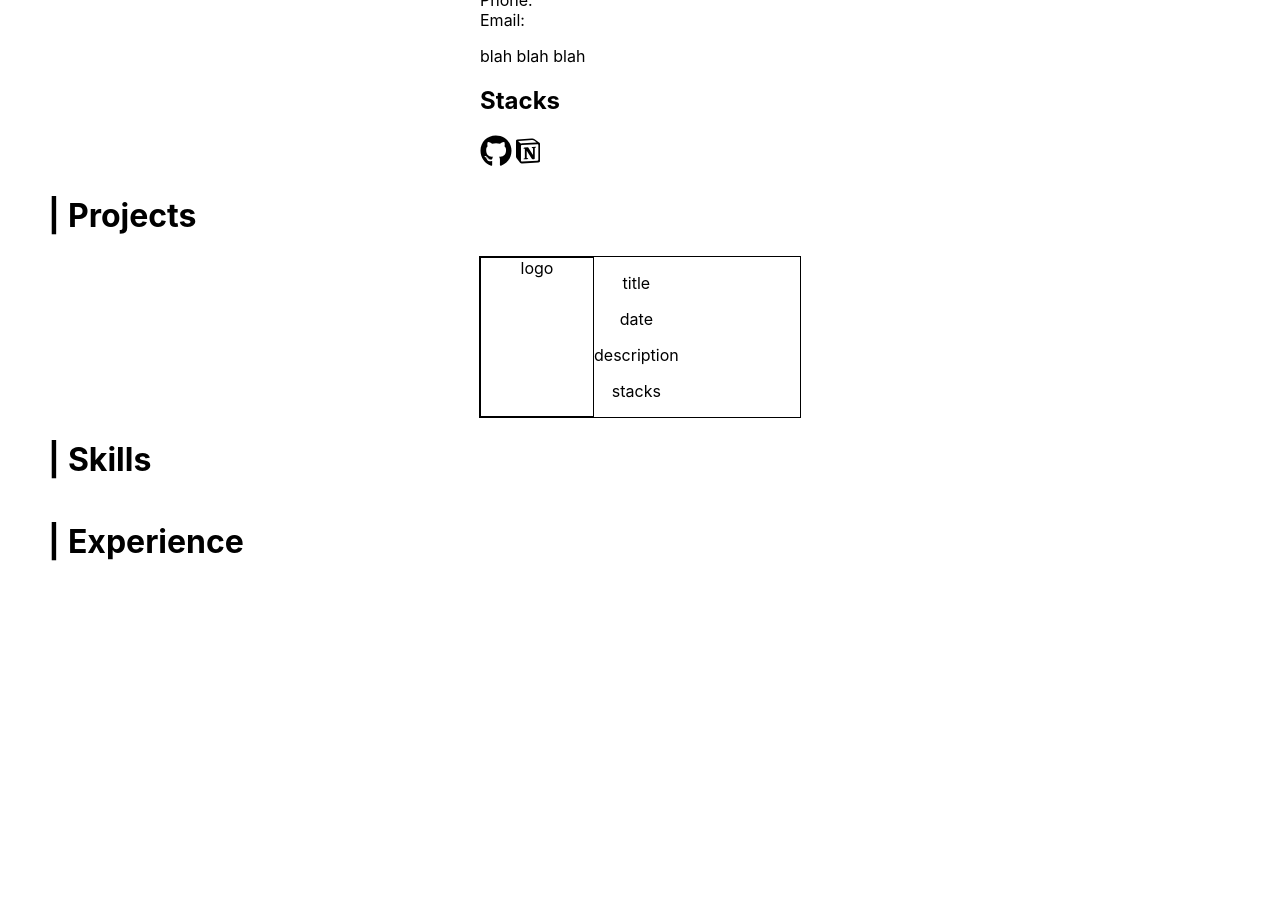
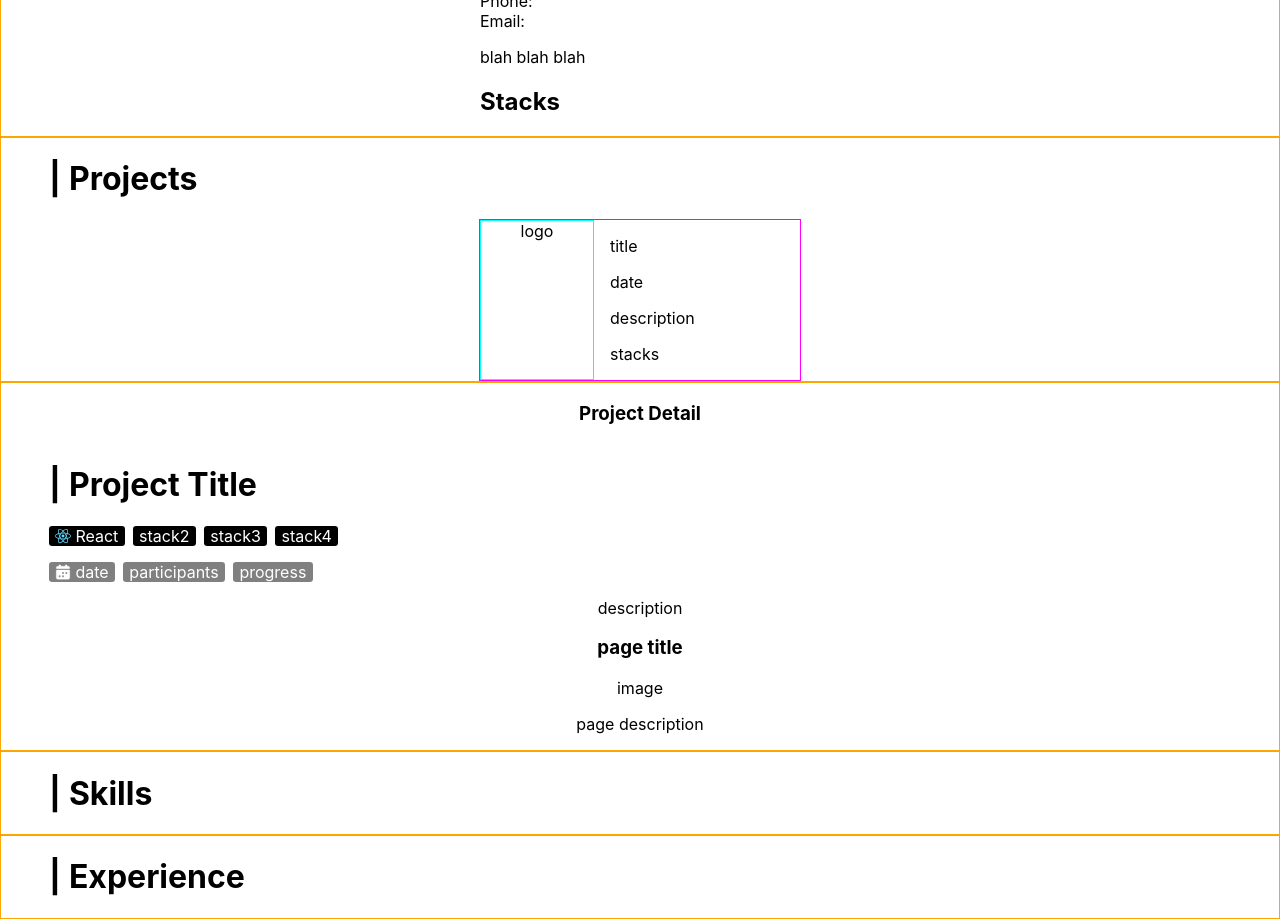
Before and after one commit to dittu08/dittu08.github.io, a React (Create React App) app: page / in a window 1280 px wide. Shown: the part 480-1399 px from the top of the page. Before the commit the page ends 1062 px from the top, so only its background shows below. Built offline with nearby package versions, Linux system fonts and the light colour scheme.

Commit message:
UPDATE ProjDetail.js

```diff
--- a/src/App.js
+++ b/src/App.js
@@ -3,12 +3,14 @@ import Home from './Components/Home';
 import Experience from './Components/Experience';
 import Projects from './Components/Projects';
 import Skills from './Components/Skills';
+import ProjDetail from './Components/ProjDetail';
 
 function App() {
   return (
     <div className="App">
       <Home />
       <Projects />
+      <ProjDetail />
       <Skills />
       <Experience />
     </div>
--- a/src/Components/Experience.js
+++ b/src/Components/Experience.js
@@ -1,4 +1,4 @@
-import { StyledPage, StyledHeader} from "./Styles";
+import { StyledPage, StyledHeader} from "./Styled";
 
 const Experience = () => {
     return (
--- a/src/Components/Home.js
+++ b/src/Components/Home.js
@@ -1,15 +1,15 @@
 import { useEffect, useRef } from "react";
 import Typed from "typed.js";
 import styled from "styled-components";
-import { StyledPage } from "./Styles";
+import { StyledPage } from "./Styled";
 import { FaGithub } from "react-icons/fa";
 import { RiNotionFill } from "react-icons/ri";
 
-const Home = () => {
+const TypedJs = ({ strings }) => {
     const el = useRef(null);
     useEffect(() => {
         const typed = new Typed(el.current, {
-            strings: ["Full-Stack Developer"],
+            strings: strings,
             typeSpeed: 50,
             loop: true,
             loopCount: Infinity,
@@ -18,13 +18,24 @@ const Home = () => {
         return () => {
             typed.destroy();
         };
-    }, []);
+    }, [strings]);
+    return <StyledSpan ref={el} />
+}
+
+const ProfileLink = ({ href, children }) => {
+    <StyledHomeLink href={href} target="_blank" rel="noopener noreferrer">
+        {children}
+    </StyledHomeLink>
+}
+
+const Home = () => {
     return (
         <StyledPage>
             <StyledHello>
                 <h1>
                     {" "}
-                    Hello, I'm a <br /><StyledSpan ref={el} />{" "}
+                    Hello, I'm a <br />
+                    <TypedJs strings={["Full-Stack Developer", "Front-End Developer", "Hwang Chae Yeon"]} />{" "}
                 </h1>
             </StyledHello>
             <StyledHomePicBox>
@@ -41,12 +52,12 @@ const Home = () => {
                 <p>blah blah blah</p>
                 <StyledHomeStacks>
                     <h2>Stacks</h2>
-                    <StyledHomeA href="https://github.com/dittu08/dittu08" target="_blank" rel="noopener noreferrer">
+                    <ProfileLink href={"https://github.com/dittu08/dittu08"}>
                         <FaGithub />
-                    </StyledHomeA>
-                    <StyledHomeA href="https://www.notion.so/hcy0819/React-Node-js-4-_B-d2cfe87178e2430a80d6f72ea2ac10b7?pvs=4" target="_blank" rel="noopener noreferrer">
+                    </ProfileLink>
+                    <ProfileLink href={"https://www.notion.so/hcy0819/React-Node-js-4-_B-d2cfe87178e2430a80d6f72ea2ac10b7?pvs=4"}>
                         <RiNotionFill />
-                    </StyledHomeA>
+                    </ProfileLink>
                 </StyledHomeStacks>
             </StyledPrsnInfo>
         </StyledPage>
@@ -89,7 +100,7 @@ const StyledHomeUl = styled.ul`
 const StyledHomeStacks = styled.div`
     /* border: 1px solid magenta; */
 `
-const StyledHomeA = styled.a`
+const StyledHomeLink = styled.a`
     color: black;
     font-size: 2rem;
     text-decoration: none;
--- /dev/null
+++ b/src/Components/ProjDetail.js
@@ -0,0 +1,72 @@
+import styled from "styled-components";
+import { StyledPage, StyledHeader} from "./Styled";
+import { ReactComponent as ReactIcon } from "../assets/stacks/react.svg";
+import { ReactComponent as DateIcon } from "../assets/icons/date.svg";
+
+const ProjDetail = () => {
+    return (
+        <StyledPage>
+            <h3>Project Detail</h3>
+            <StyledHeader>Project Title</StyledHeader>
+            <ProjStacks>
+                <ProjStack><StyledReactIcon />React</ProjStack>
+                <ProjStack>stack2</ProjStack>
+                <ProjStack>stack3</ProjStack>
+                <ProjStack>stack4</ProjStack>
+            </ProjStacks>
+            <ProjInfos>
+                <ProjInfo><StyledDateIcon />date</ProjInfo>
+                <ProjInfo>participants</ProjInfo>
+                <ProjInfo>progress</ProjInfo>
+            </ProjInfos>
+            <div>description</div>
+            <div>
+                <h3>page title</h3>
+                <p>image</p>
+                <p>page description</p>
+            </div>
+        </StyledPage>
+    )
+}
+
+export default ProjDetail;
+
+// svg files
+const withStyledSvg = (Component) => styled(Component)`
+    width: 1rem;
+    height: 1rem;
+    margin-right: 0.25rem;
+    vertical-align: middle;
+`
+const StyledReactIcon = withStyledSvg(ReactIcon);
+const StyledDateIcon = withStyledSvg(DateIcon);
+
+const ProjStacks = styled.div`
+    display: flex;
+    flex-direction: row;
+    align-self: flex-start;
+`
+const ProjStack = styled.span`
+    background-color: black;
+    color: white;
+    border-radius: 0.2rem;
+    margin-right: 0.5rem;
+    padding: 0 0.4rem;
+    display: flex;
+    align-items: center;
+`
+const ProjInfos = styled.div`
+    display: flex;
+    flex-direction: row;
+    align-self: flex-start;
+    margin: 1rem 0;
+`
+const ProjInfo = styled.span`
+    background-color: gray;
+    color: white;
+    border-radius: 0.2rem;
+    margin-right: 0.5rem;
+    padding: 0 0.4rem;
+    display: flex;
+    align-items: center;
+`
--- a/src/Components/Projects.js
+++ b/src/Components/Projects.js
@@ -1,5 +1,5 @@
 import styled from "styled-components";
-import { StyledPage, StyledHeader} from "./Styles";
+import { StyledPage, StyledHeader} from "./Styled";
 
 const Projects = () => {
     return (
@@ -9,12 +9,12 @@ const Projects = () => {
                 <ProjLogo>
                     logo
                 </ProjLogo>
-                <div>
+                <ProjDesc>
                     <p>title</p>
                     <p>date</p>
                     <p>description</p>
                     <p>stacks</p>
-                </div>
+                </ProjDesc>
             </ProjBox>
         </StyledPage>
     )
@@ -23,11 +23,16 @@ const Projects = () => {
 export default Projects;
 
 const ProjBox = styled.div`
-    border: 1px solid;
+    border: 1px solid magenta;
     display: flex;
     width: 20rem;
 `
 const ProjLogo = styled.div`
-    border: 1px solid;
-    width: 7rem;
+    border: 1px solid cyan;
+    min-width: 7rem;
 `
+const ProjDesc = styled.div`
+    width: 100%;
+    text-align: start;
+    padding: 0 1rem;
+`
--- a/src/Components/Skills.js
+++ b/src/Components/Skills.js
@@ -1,4 +1,4 @@
-import { StyledPage, StyledHeader} from "./Styles";
+import { StyledPage, StyledHeader} from "./Styled";
 
 const Skills = () => {
     return (
--- a/src/Components/Styles.js
+++ b/src/Components/Styled.js
@@ -3,7 +3,7 @@ import styled from "styled-components"
 export const StyledPage = styled.div`
     display: flex;
     flex-direction: column;
-    /* border: 1px solid orange; */
+    border: 1px solid orange;
     width: 100%;
     box-sizing: border-box;
     align-items: center;
```
Also changed, not shown: src/assets/icons/date.svg (added), src/assets/stacks/react.svg (added).
